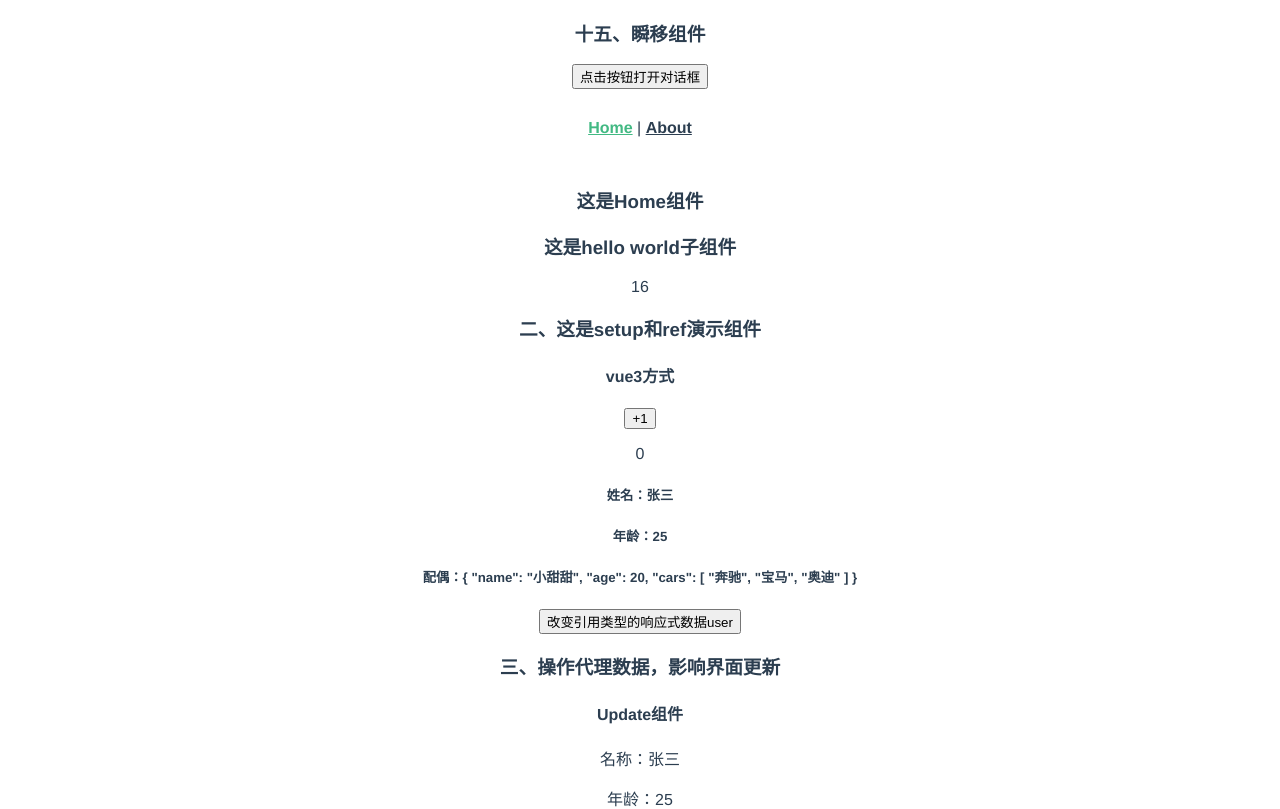
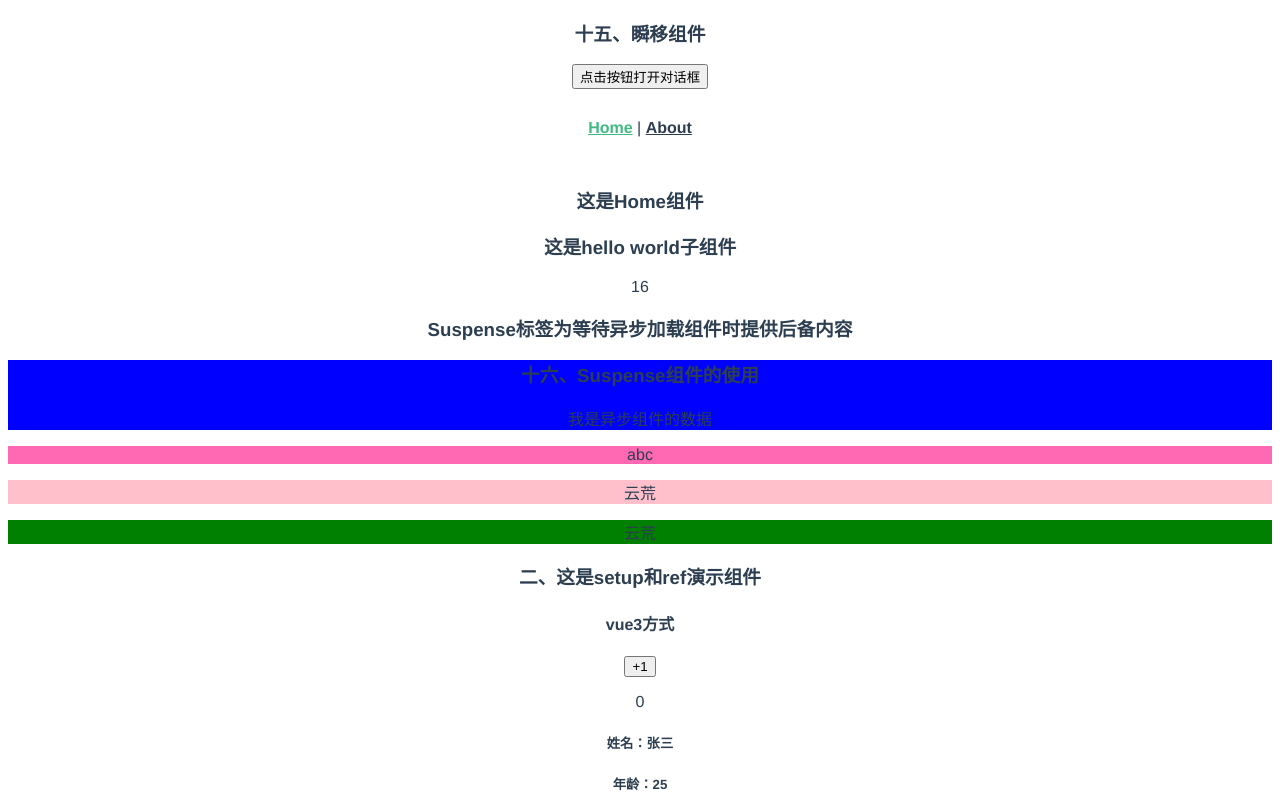
Before and after one commit to bcygsws/vue3_learn, a Vue app: page /#/ in a window 1280 px wide. Shown: the top 809 px of the page. Built offline with nearby package versions, Linux system fonts and the light colour scheme.

Commit message:
:zap: Suspense为异步组件加载时提供后备内容

```diff
--- /dev/null
+++ b/src/components/suspense/Sus.vue
@@ -0,0 +1,48 @@
+<template>
+  <div>
+    <h3>Suspense标签为等待异步加载组件时提供后备内容</h3>
+    <!-- 定时器模拟异步组件UseSuspense -->
+    <Suspense>
+      <template v-slot:default>
+        <UsePromise></UsePromise>
+      </template>
+      <template v-slot:fallback>
+        <h4>正在加载中……</h4>
+      </template>
+    </Suspense>
+    <!-- 动态导入同步组件模拟这种异步,Network中调成slow 3G才能看到效果 -->
+    <Suspense>
+      <template v-slot:default><UseAsyncCom></UseAsyncCom></template>
+      <template v-slot:fallback><h3>加载中……</h3></template>
+    </Suspense>
+    <!-- 使用axios请求数据，模拟异步组件的加载 -->
+    <Suspense>
+      <template v-slot:default><UseAxios></UseAxios></template>
+      <template v-slot:fallback><h3>加载中……</h3></template>
+    </Suspense>
+    <!-- 使用async await的方式 -->
+     <Suspense>
+      <template v-slot:default><UseAwait></UseAwait></template>
+      <template v-slot:fallback><h3>加载中……</h3></template>
+    </Suspense>
+  </div>
+</template>
+
+<script lang="ts">
+import { defineComponent, defineAsyncComponent } from 'vue';
+import UsePromise from './UsePromise.vue';
+import UseAxios from './UseAxios.vue';
+import UseAwait from './UseAwait.vue';
+// 动态导入同步组件，模拟异步
+const UseAsyncCom = defineAsyncComponent(() => import('./UseAsyncCom.vue'));
+export default defineComponent({
+  name: 'Sus',
+  components: {
+    UsePromise,
+    UseAsyncCom,
+    UseAxios,
+    UseAwait
+  }
+});
+</script>
+<style scoped lang="less"></style>
--- /dev/null
+++ b/src/components/suspense/UseAsyncCom.vue
@@ -0,0 +1,24 @@
+<template>
+  <div class="use_dynamicImp">
+  <p>{{msg}}</p>
+  </div>
+</template>
+
+<script lang='ts'>
+import { defineComponent} from 'vue'
+export default defineComponent({
+  name: 'UseAsyncCom',
+  setup() {
+
+    return {
+     msg:"abc"
+    }
+  },
+})
+
+</script>
+<style scoped lang='less'>
+  .use_dynamicImp{
+    background-color:hotpink;
+  }
+</style>
--- /dev/null
+++ b/src/components/suspense/UseAwait.vue
@@ -0,0 +1,26 @@
+<template>
+  <div class="use_await">
+    <p>{{ address }}</p>
+  </div>
+</template>
+
+<script lang="ts">
+import { defineComponent } from 'vue';
+import axios from 'axios';
+export default defineComponent({
+  name: 'UseAwait',
+  async setup() {
+    // res.data整体拿到才是json数据，解构出:data
+    const { data: data1 } = await axios.get('/data/address.json');
+    console.log(data1);// {name: '雪无痕', address: '云荒', distance: 6666}
+    return {
+      address: data1.address
+    };
+  }
+});
+</script>
+<style scoped lang="less">
+.use_await {
+  background-color: green;
+}
+</style>
--- /dev/null
+++ b/src/components/suspense/UseAxios.vue
@@ -0,0 +1,25 @@
+<template>
+  <div class="use_axios">
+    <p>{{ address }}</p>
+  </div>
+</template>
+
+<script lang="ts">
+import { defineComponent } from 'vue';
+import axios from 'axios';
+export default defineComponent({
+  name: 'UseAxios',
+  setup() {
+    return axios.get('/data/address.json').then((res) => {
+      return {
+        address: res.data.address
+      };
+    });
+  }
+});
+</script>
+<style scoped lang="less">
+.use_axios{
+  background-color:pink;
+}
+</style>
--- /dev/null
+++ b/src/components/suspense/UsePromise.vue
@@ -0,0 +1,36 @@
+<template>
+  <div class="use_timeout">
+    <h3>十六、Suspense组件的使用</h3>
+    <p>{{ msg }}</p>
+  </div>
+</template>
+
+<script lang="ts">
+/**
+ *
+ * @ Suspense 组件
+ * 用途：在等待异步加载组件过程中的一些后备内容
+ *
+ */
+import { defineComponent } from 'vue';
+export default defineComponent({
+  name: 'UseSuspense',
+  setup() {
+    return new Promise((resolve, reject) => {
+      // 相当于3.5后，setup才返回了msg；在此期间，使用Suspense标签内的后备内容模板
+      setTimeout(() => {
+        resolve({ msg: '我是异步组件的数据' });
+      }, 3500);
+    }).then((res: any) => {
+      return {
+        msg: res.msg
+      };
+    });
+  }
+});
+</script>
+<style scoped lang="less">
+.use_timeout {
+  background-color: blue;
+}
+</style>
--- a/src/views/Home.vue
+++ b/src/views/Home.vue
@@ -4,6 +4,8 @@
   <!-- <p>{number}</p> -->
   <!-- 注意：在vue中使用模板是双括号，react中是单括号 -->
   <p>{{ number }}</p>
+  <!-- 使用Suspense标签 -->
+  <Sus></Sus>
   <!-- setup和ref使用演示组件 -->
   <Learn></Learn>
   <Update></Update>
@@ -40,6 +42,7 @@ import ToAndMarkRaw from '../components/raw/ToAndMarkRaw.vue';
 import ToRef from '../components//to_ref/ToRef.vue';
 import CustomRef from '../components/custom_ref/CustomRef.vue';
 import ProInj from '../components/provide_inject/ProInj.vue';
+import Sus from '../components/suspense/Sus.vue';
 import { defineComponent } from 'vue';
 // 暴露出一个定义好的组件
 export default defineComponent({
@@ -58,6 +61,7 @@ export default defineComponent({
     ToRef,
     CustomRef,
     ProInj,
+    Sus
   },
   // setup相当于一个回调函数，里面返回的任何对象，对象的属性和方法，在模板中可以直接使用
   setup() {
```
